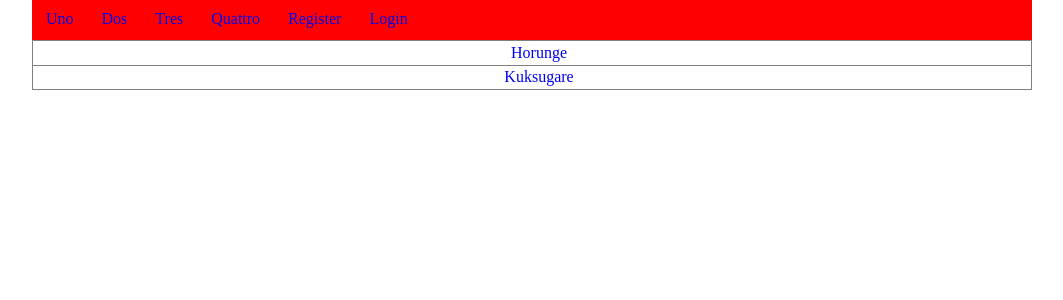
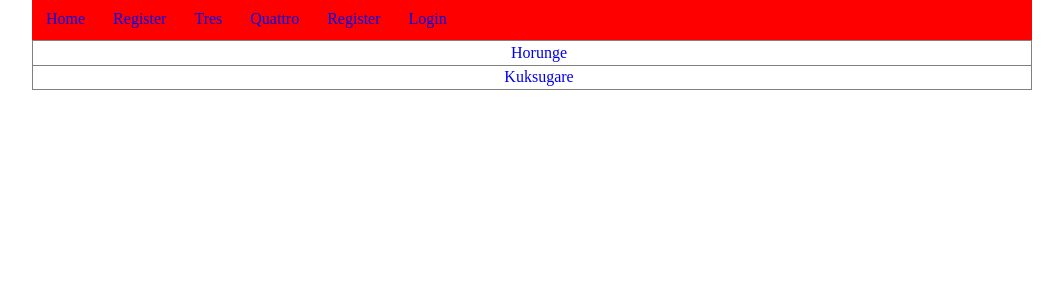
Before and after one commit to 125125/forum, a PHP site: page /?p=Topic1 in a window 1280 px wide. Shown: the top 300 px of the page, without its empty margins (108-1171 px from the left). Run offline with PHP 8.4, Linux system fonts and the light colour scheme; data comes from the database, SQL or seed files in the repository; some libraries are stand-ins or nearby versions.

Commit message:
edit readme file and nav

```diff
--- a/includes/nav.php
+++ b/includes/nav.php
@@ -1,7 +1,7 @@
 <nav>
 	<ul>
-		<li><a href="#">Uno</a></li>
-		<li><a href="#">Dos</a></li>
+		<li><a href="?p=home">Home</a></li>
+		<li><a href="?p=register">Register</a></li>
 		<li><a href="#">Tres</a></li>
 		<li><a href="#">Quattro</a></li>
 		<li><a href="#">Register</a></li>
```
Also changed, not shown: README.md.
